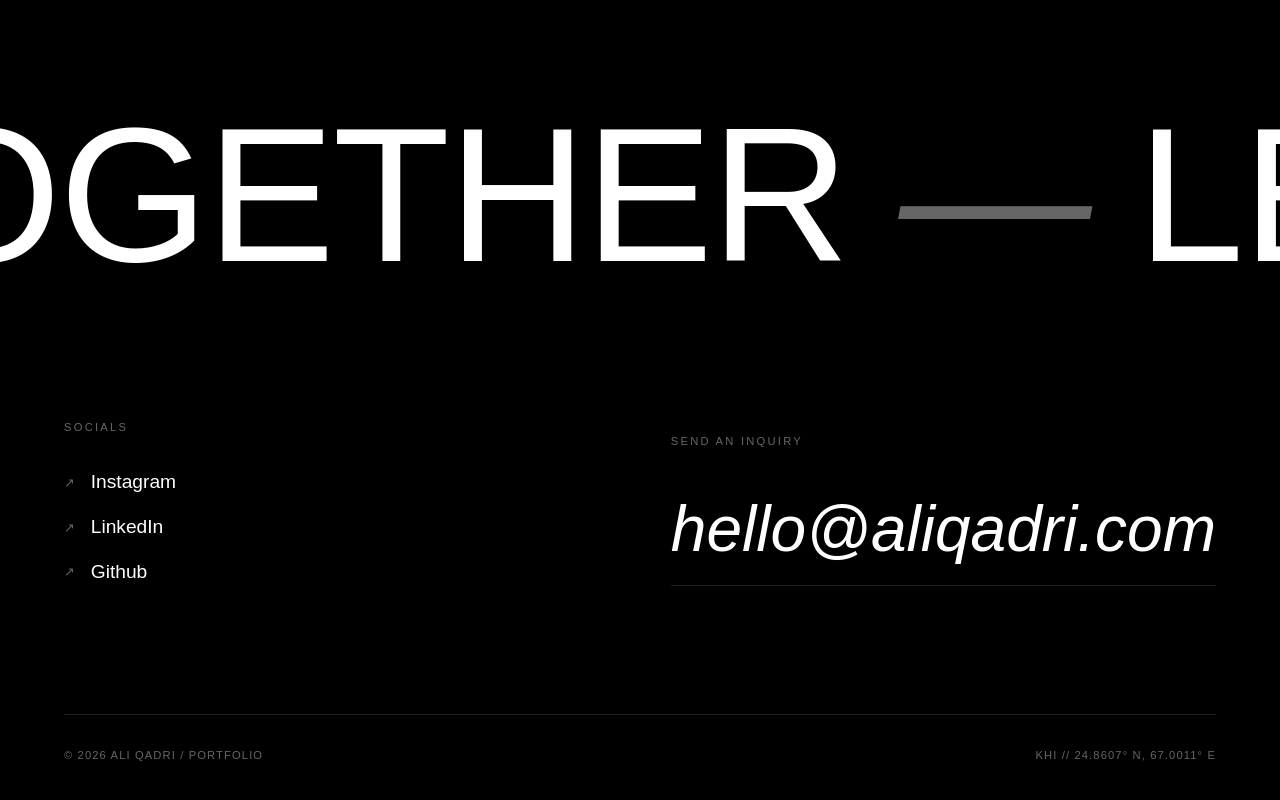
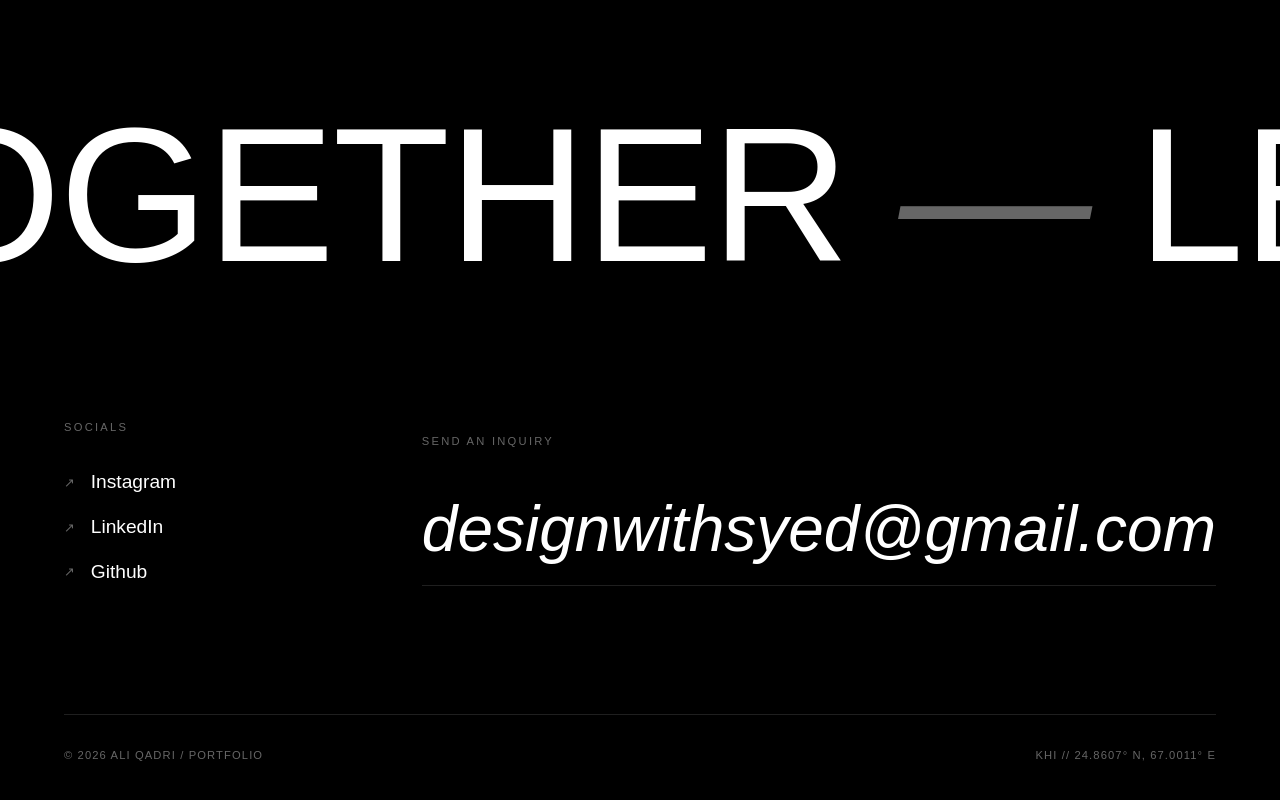
Before and after one commit to Ali-Qadri/MyPortfolio, a Next.js app in the folder my-portfolio/: page / in a window 1280 px wide. Shown: the part 6685-7485 px from the top of the page. Built offline with nearby package versions, Linux system fonts and the light colour scheme; a web font is replaced by a local one.

Commit message:
Made changes

```diff
--- a/my-portfolio/app/components/Footer.tsx
+++ b/my-portfolio/app/components/Footer.tsx
@@ -95,7 +95,7 @@ export default function Footer() {
           <div>
             <p style={{ fontFamily: 'var(--font-mono)', fontSize: '0.7rem', color: 'var(--text-muted)', textTransform: 'uppercase', letterSpacing: '0.2em', marginBottom: '2rem' }}>Send an inquiry</p>
             <motion.a
-              href="mailto:hello@aliqadri.com"
+              href="mailto:designwithsyed@gmail.com"
               initial={{ opacity: 0, y: 20 }}
               whileInView={{ opacity: 1, y: 0 }}
               transition={{ duration: 0.6 }}
@@ -121,7 +121,7 @@ export default function Footer() {
                 e.currentTarget.style.borderColor = 'var(--border)';
               }}
             >
-              hello@aliqadri.com
+              designwithsyed@gmail.com
             </motion.a>
           </div>
         </div>
--- a/my-portfolio/app/components/Navbar.tsx
+++ b/my-portfolio/app/components/Navbar.tsx
@@ -193,13 +193,13 @@ export default function Navbar() {
               transition={{ delay: 0.6 }}
               style={{ paddingBottom: '2rem' }}
             >
-              <a href="mailto:hello@aliqadri.com" style={{
+              <a href="mailto:designwithsyed@gmail.com" style={{
                 color: 'var(--text-secondary)',
                 fontFamily: 'var(--font-mono)',
                 fontSize: '0.9rem',
                 textDecoration: 'none'
               }}>
-                hello@aliqadri.com
+                designwithsyed@gmail.com
               </a>
             </motion.div>
           </motion.div>
```
